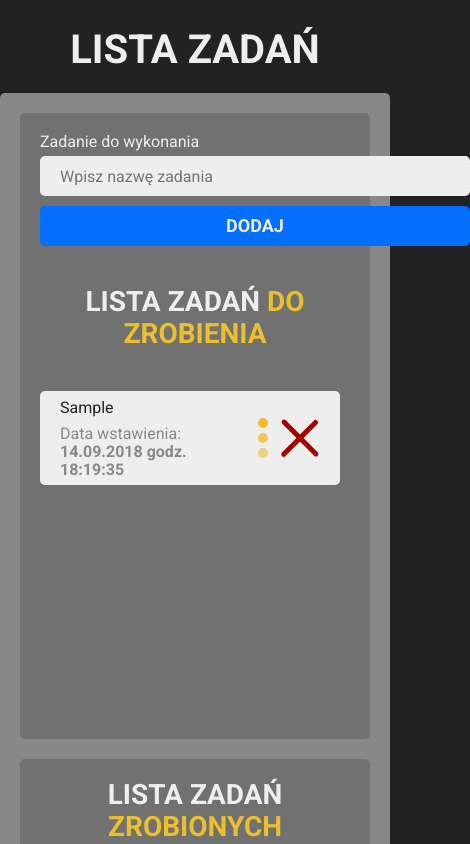
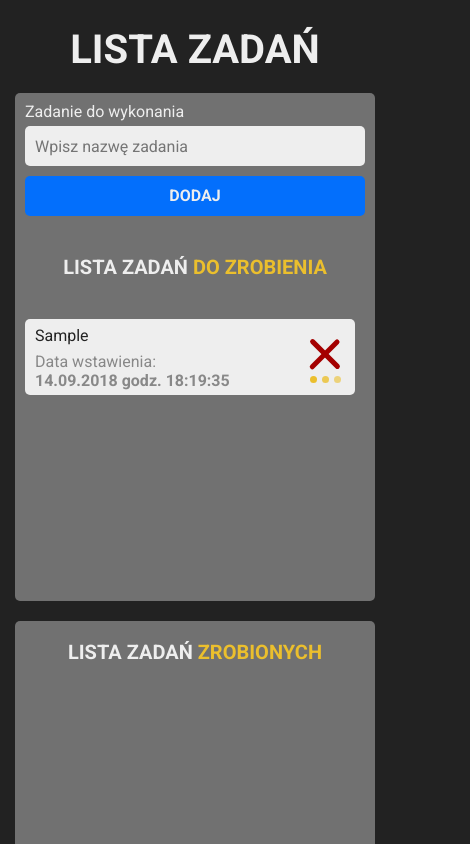
Before and after one commit to KP1976/todo-react, a React (Create React App) app: page / in a window 390 px wide. Both pictures are taken after typing "Sample" into the empty fields and a click on the input "dodaj". Shown: the top 844 px of the page, 470 px wide, since content can reach past the window. Built offline with nearby package versions, Linux system fonts and the light colour scheme.

Commit message:
Add responsive layout at 576px and lower

```diff
--- a/src/styles/css/main.css
+++ b/src/styles/css/main.css
@@ -326,6 +326,9 @@ body {
 @media (max-width: 992px) {
   .App {
     padding-bottom: 5rem; } }
+@media (max-width: 576px) {
+  .App {
+    padding: 0 1.5rem 5rem; } }
 
 .title {
   font-size: 5rem;
@@ -364,6 +367,8 @@ body {
       width: 51rem; } }
   @media (max-width: 576px) {
     .todo-container {
+      background-color: transparent;
+      padding: 0;
       width: 100%; } }
 
 .tasks-list-container {
@@ -385,6 +390,10 @@ body {
   @media (max-width: 768px) {
     .tasks-list-container {
       height: 62.6rem; } }
+  @media (max-width: 576px) {
+    .tasks-list-container {
+      height: 50.8rem;
+      padding: 1rem 1rem 2rem; } }
 
 .add-task {
   display: grid;
@@ -405,6 +414,10 @@ body {
   @media (max-width: 768px) {
     .add-task {
       grid-template-columns: 43rem;
+      grid-template-rows: auto 4rem 5rem; } }
+  @media (max-width: 576px) {
+    .add-task {
+      grid-template-columns: auto;
       grid-template-rows: auto 4rem 5rem; } }
   .add-task__label {
     font-size: 1.8rem;
@@ -445,7 +458,11 @@ body {
     @media (max-width: 768px) {
       .add-task__input {
         font-size: 1.6rem;
-        height: 4rem; } }
+        height: 4rem;
+        padding: 1rem; } }
+    @media (max-width: 576px) {
+      .add-task__input {
+        width: 100%; } }
   .add-task__button {
     background-color: #036ffc;
     border: none;
@@ -475,6 +492,9 @@ body {
         grid-row: 3 / 4;
         height: 4rem;
         margin-top: 1rem; } }
+    @media (max-width: 576px) {
+      .add-task__button {
+        font-size: 1.6rem; } }
     .add-task__button:hover {
       background-color: #024eb0; }
 
@@ -512,9 +532,15 @@ body {
     @media (max-width: 992px) {
       .tasks-list__title {
         margin: 2rem 0; } }
+    @media (max-width: 576px) {
+      .tasks-list__title {
+        font-size: 2rem; } }
     .tasks-list__title--yellow {
       color: #ebbf2d;
       font-size: 2.8rem; }
+      @media (max-width: 576px) {
+        .tasks-list__title--yellow {
+          font-size: 2rem; } }
 
 .task {
   animation: 0.3s slideLeft;
@@ -522,7 +548,7 @@ body {
   border-radius: 0.5rem;
   display: grid;
   grid-column-gap: 1rem;
-  grid-template-columns: auto 6.2rem;
+  grid-template-columns: auto min-content;
   list-style: none;
   margin-bottom: 2rem;
   padding: 0.5rem 2rem; }
@@ -532,6 +558,10 @@ body {
   @media (max-width: 992px) {
     .task {
       min-height: 6rem; } }
+  @media (max-width: 576px) {
+    .task {
+      grid-template-columns: auto 4rem;
+      padding: 0.5rem 1rem; } }
   .task:last-child {
     margin-bottom: 0; }
   .task .task-texts {
@@ -575,17 +605,34 @@ body {
     align-items: center;
     display: flex;
     justify-content: space-between; }
+    @media (max-width: 576px) {
+      .task .task-icons {
+        flex-direction: column-reverse;
+        justify-content: center; } }
     .task .task-icons__modify-icon {
       cursor: pointer;
       flex-direction: column;
       height: 4rem;
+      margin-right: 1rem;
       position: relative;
       width: 1rem; }
+      @media (max-width: 576px) {
+        .task .task-icons__modify-icon {
+          flex-direction: row;
+          height: 0.7rem;
+          margin-right: 0;
+          width: 3.1rem; } }
       .task .task-icons__modify-icon--yellow-circle {
         background-color: #ebbf2d;
         border-radius: 50%;
         height: 1rem;
         margin-bottom: 0.5rem; }
+        @media (max-width: 576px) {
+          .task .task-icons__modify-icon--yellow-circle {
+            height: 0.7rem;
+            margin-bottom: 0;
+            margin-right: 0.5rem;
+            width: 0.7rem; } }
         .task .task-icons__modify-icon--yellow-circle::before, .task .task-icons__modify-icon--yellow-circle::after {
           background-color: #ebbf2d;
           border-radius: 50%;
@@ -593,18 +640,39 @@ body {
           height: 1rem;
           position: absolute;
           width: 100%; }
+          @media (max-width: 576px) {
+            .task .task-icons__modify-icon--yellow-circle::before, .task .task-icons__modify-icon--yellow-circle::after {
+              background-color: #ebbf2d;
+              border-radius: 50%;
+              content: '';
+              height: 0.7rem;
+              position: absolute;
+              width: 100%;
+              width: 0.7rem; } }
         .task .task-icons__modify-icon--yellow-circle::before {
           opacity: 0.8;
           top: 50%;
           transform: translateY(-50%); }
+          @media (max-width: 576px) {
+            .task .task-icons__modify-icon--yellow-circle::before {
+              top: 0;
+              transform: translateX(12px); } }
         .task .task-icons__modify-icon--yellow-circle::after {
           bottom: 0;
           opacity: 0.6; }
+          @media (max-width: 576px) {
+            .task .task-icons__modify-icon--yellow-circle::after {
+              top: 0;
+              transform: translateX(24px); } }
     .task .task-icons__delete-icon {
       cursor: pointer;
+      height: 4.5rem;
       padding: 0.7rem 0;
       position: relative;
       width: 4.5rem; }
+      @media (max-width: 576px) {
+        .task .task-icons__delete-icon {
+          width: 100%; } }
       .task .task-icons__delete-icon--red-cross {
         background-color: #a40000;
         border-radius: 0.5rem;
@@ -613,6 +681,14 @@ body {
         top: 50%;
         width: 5rem;
         transform: translateY(-50%) rotate(45deg); }
+        @media (max-width: 576px) {
+          .task .task-icons__delete-icon--red-cross {
+            background-color: #a40000;
+            border-radius: 0.5rem;
+            height: 0.5rem;
+            position: absolute;
+            top: 50%;
+            width: 4rem; } }
         .task .task-icons__delete-icon--red-cross::before {
           background-color: #a40000;
           border-radius: 0.5rem;
@@ -622,6 +698,14 @@ body {
           width: 5rem;
           content: '';
           transform: translateY(-50%) rotate(-90deg); }
+          @media (max-width: 576px) {
+            .task .task-icons__delete-icon--red-cross::before {
+              background-color: #a40000;
+              border-radius: 0.5rem;
+              height: 0.5rem;
+              position: absolute;
+              top: 50%;
+              width: 4rem; } }
 
 @keyframes slideLeft {
   0% {
@@ -647,11 +731,17 @@ body {
       .tasks-done-list-container .tasks-list__title {
         font-size: 2.8rem;
         margin: 0 0 2rem 0; } }
+    @media (max-width: 576px) {
+      .tasks-done-list-container .tasks-list__title {
+        font-size: 2rem; } }
     .tasks-done-list-container .tasks-list__title--yellow {
       font-size: 2.4rem; }
       @media (max-width: 992px) {
         .tasks-done-list-container .tasks-list__title--yellow {
           font-size: 2.8rem; } }
+      @media (max-width: 576px) {
+        .tasks-done-list-container .tasks-list__title--yellow {
+          font-size: 2rem; } }
   @media (max-width: 992px) {
     .tasks-done-list-container {
       display: flex;
@@ -662,6 +752,10 @@ body {
   @media (max-width: 768px) {
     .tasks-done-list-container {
       height: 45.7rem; } }
+  @media (max-width: 576px) {
+    .tasks-done-list-container {
+      height: 41.7rem;
+      padding: 2rem 1rem; } }
 
 .tasks-done-list {
   margin: 0;
@@ -714,6 +808,9 @@ body {
   @media (max-width: 992px) {
     .task-done br {
       display: none; } }
+  @media (max-width: 576px) {
+    .task-done br {
+      display: block; } }
 
 @keyframes popUp {
   0% {
--- a/src/styles/scss/base/_body.scss
+++ b/src/styles/scss/base/_body.scss
@@ -8,6 +8,10 @@ body {
 .App {
 	@include mq(992px) {
 		padding-bottom: 5rem;
+	}
+
+	@include mq(576px) {
+		padding: 0 1.5rem 5rem;
 	}
 }
 
--- a/src/styles/scss/components/_Task.scss
+++ b/src/styles/scss/components/_Task.scss
@@ -4,7 +4,7 @@
 	border-radius: $main-radius;
 	display: grid;
 	grid-column-gap: 1rem;
-	grid-template-columns: auto 6.2rem;
+	grid-template-columns: auto min-content;
 	list-style: none;
 	margin-bottom: 2rem;
 	padding: 0.5rem 2rem;
@@ -15,6 +15,11 @@
 
 	@include mq(992px) {
 		min-height: 6rem;
+	}
+
+	@include mq(576px) {
+		grid-template-columns: auto 4rem;
+		padding: 0.5rem 1rem;
 	}
 
 	&:last-child {
@@ -79,12 +84,25 @@
 		display: flex;
 		justify-content: space-between;
 
+		@include mq(576px) {
+			flex-direction: column-reverse;
+			justify-content: center;
+		}
+
 		&__modify-icon {
 			cursor: pointer;
 			flex-direction: column;
 			height: 4rem;
+			margin-right: 1rem;
 			position: relative;
 			width: 1rem;
+
+			@include mq(576px) {
+				flex-direction: row;
+				height: 0.7rem;
+				margin-right: 0;
+				width: 3.1rem;
+			}
 
 			&--yellow-circle {
 				background-color: $yellow;
@@ -92,38 +110,73 @@
 				height: 1rem;
 				margin-bottom: 0.5rem;
 
+				@include mq(576px) {
+					height: 0.7rem;
+					margin-bottom: 0;
+					margin-right: 0.5rem;
+					width: 0.7rem;
+				}
+
 				&::before,
 				&::after {
-					@include yellow-circle;
+					@include yellow-circle(1rem);
+
+					@include mq(576px) {
+						@include yellow-circle(0.7rem);
+						width: 0.7rem;
+					}
 				}
 
 				&::before {
 					opacity: 0.8;
 					top: 50%;
 					transform: translateY(-50%);
+
+					@include mq(576px) {
+						top: 0;
+						transform: translateX(12px);
+					}
 				}
 
 				&::after {
 					bottom: 0;
 					opacity: 0.6;
+
+					@include mq(576px) {
+						top: 0;
+						transform: translateX(24px);
+					}
 				}
 			}
 		}
 
 		&__delete-icon {
 			cursor: pointer;
+			height: 4.5rem;
 			padding: 0.7rem 0;
 			position: relative;
 			width: 4.5rem;
 
+			@include mq(576px) {
+				width: 100%;
+			}
+
 			&--red-cross {
-				@include red-cross;
+				@include red-cross(5rem);
 				transform: translateY(-50%) rotate(45deg);
 
+				@include mq(576px) {
+					@include red-cross(4rem);
+				}
+
 				&::before {
-					@include red-cross;
+					@include red-cross(5rem);
 					content: '';
 					transform: translateY(-50%) rotate(-90deg);
+
+					@include mq(576px) {
+						@include red-cross(4rem);
+					}
 				}
 			}
 		}
--- a/src/styles/scss/components/_TaskDone.scss
+++ b/src/styles/scss/components/_TaskDone.scss
@@ -60,6 +60,10 @@
 		@include mq(992px) {
 			display: none;
 		}
+
+		@include mq(576px) {
+			display: block;
+		}
 	}
 }
 
--- a/src/styles/scss/components/_TasksListContainer.scss
+++ b/src/styles/scss/components/_TasksListContainer.scss
@@ -19,4 +19,9 @@
 	@include mq(768px) {
 		height: 62.6rem;
 	}
+
+	@include mq(576px) {
+		height: 50.8rem;
+		padding: 1rem 1rem 2rem;
+	}
 }
--- a/src/styles/scss/components/_TodoContainer.scss
+++ b/src/styles/scss/components/_TodoContainer.scss
@@ -28,6 +28,8 @@
 	}
 
 	@include mq(576px) {
+		background-color: transparent;
+		padding: 0;
 		width: 100%;
 	}
 }
```
Also changed, not shown: src/styles/scss/abstracts/_mixins.scss (+4 -4 lines), src/styles/scss/components/_AddTask.scss (+14 -0 lines), src/styles/scss/components/_TasksDoneListContainer.scss (+13 -0 lines), src/styles/scss/components/_TasksList.scss (+8 -0 lines), 2 other files (tests, documents, lock files or other folders).
